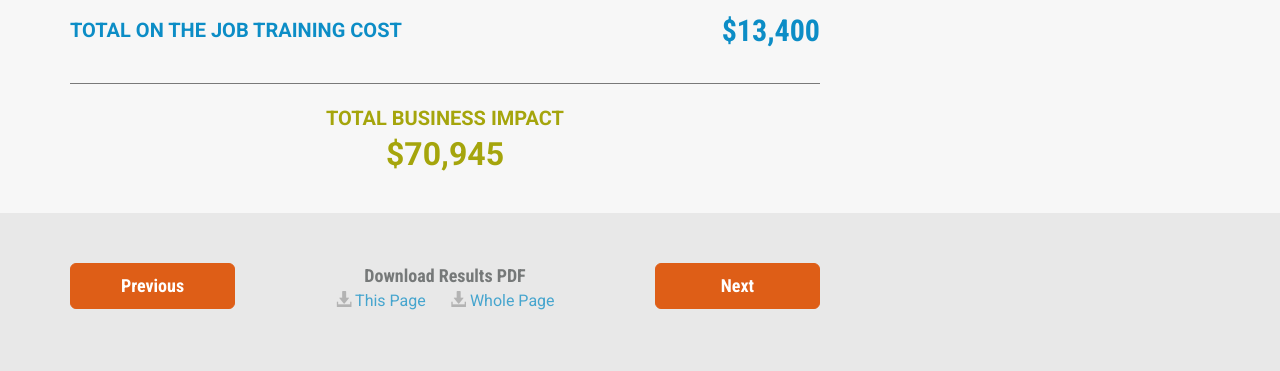
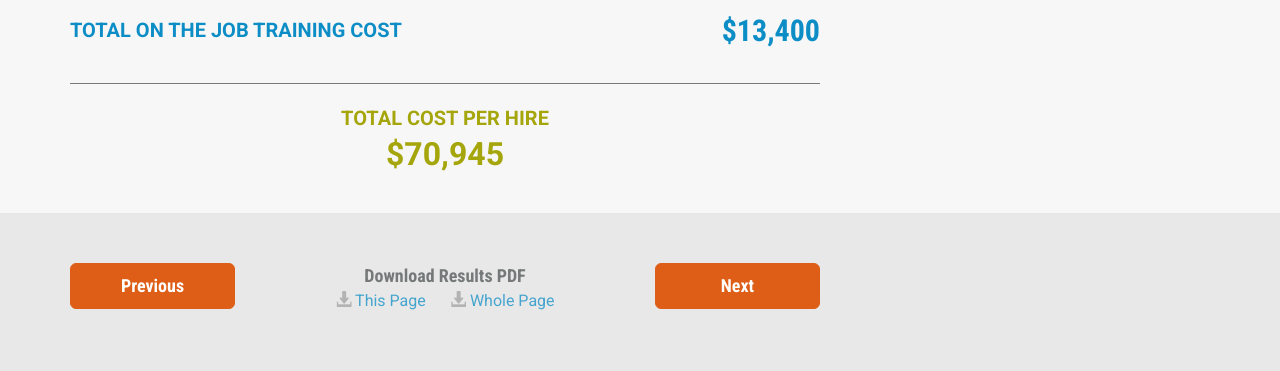
Before and after one commit to FriendlyDesignCo/ROI-calculator, a PHP site: page /cost-hire.php in a window 1280 px wide. Shown: the part 2822-3193 px from the top of the page. Run offline with PHP 8.4, Linux system fonts and the light colour scheme; some libraries are stand-ins or nearby versions.

Commit message:
Total Cost Per Hire heading
Fixes #20

```diff
--- a/cost-hire.php
+++ b/cost-hire.php
@@ -330,7 +330,7 @@ include('header.php');
 </div>
 <hr>
 
-<p class="text-center total-description">Total Business Impact</p>
+<p class="text-center total-description">Total Cost Per Hire</p>
 <p class="text-center total" id="cost-per-hire-total">$</p>
 
 <?php include('footer.php');
```
